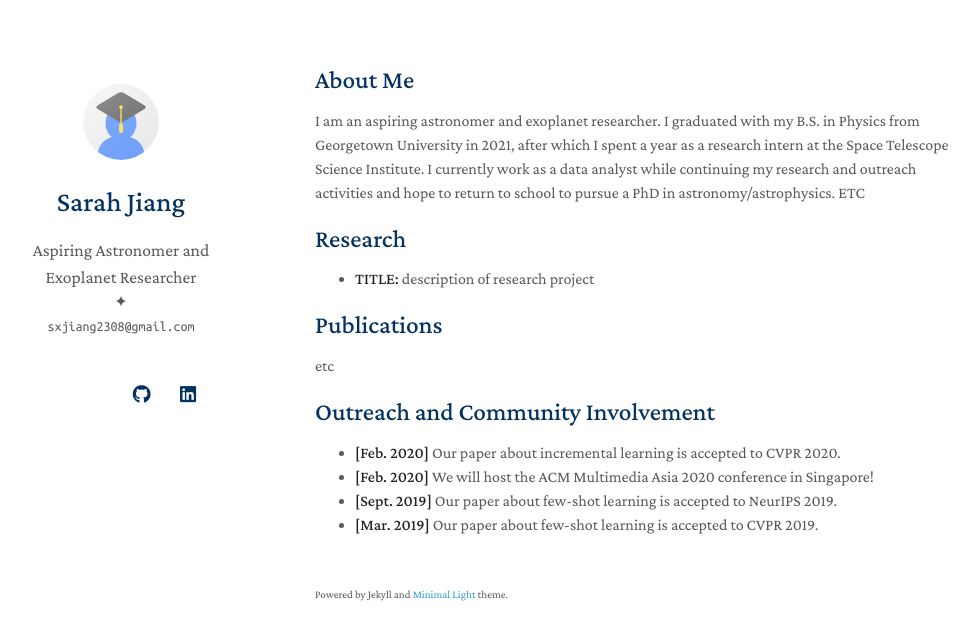
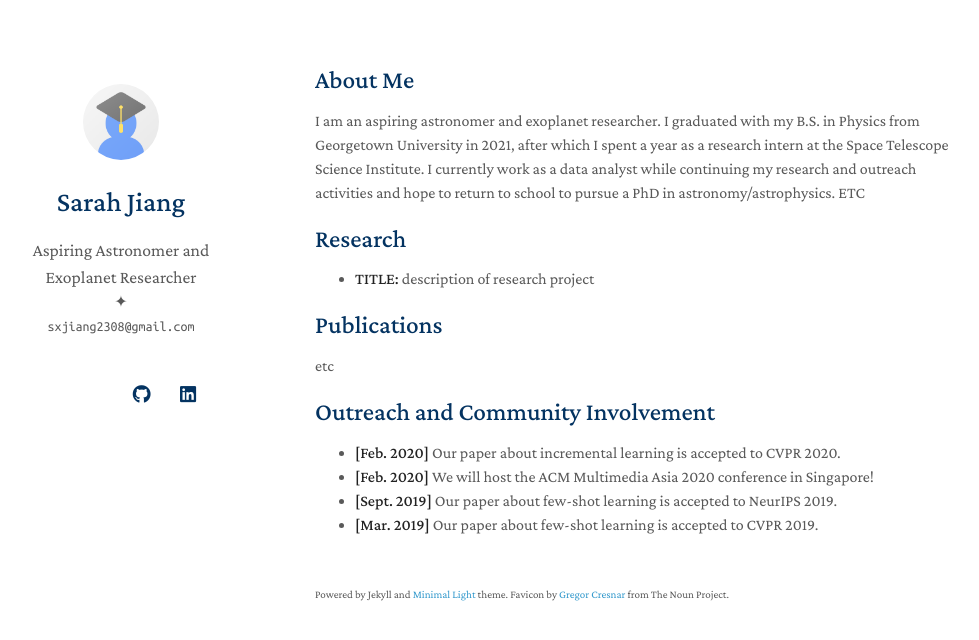
Before and after one commit to sarahxj/sarahxj.github.io, a Jekyll site: the page built from index.md, in a window 1280 px wide. Shown: the top 640 px of the page, without its empty margins (155-1134 px from the left). Built offline with Jekyll 4.4.1, drawn with Linux system fonts in a browser that asks for light colours; nearby versions of some CDN libraries; a style sheet for code colours, icons or effects is not loaded; our own code applies the rules of GitHub Pages for plain Markdown files.

Commit message:
Update homepage.html

```diff
--- a/_layouts/homepage.html
+++ b/_layouts/homepage.html
@@ -100,7 +100,7 @@
       <br>
 
       {% if site.enable_footnote %}
-      <p><small>Powered by Jekyll and <a href="https://github.com/yaoyao-liu/minimal-light" target="_blank" rel="noopener">Minimal Light</a> theme.</small></p>
+      <p><small>Powered by Jekyll and <a href="https://github.com/yaoyao-liu/minimal-light" target="_blank" rel="noopener">Minimal Light</a> theme. Favicon by <a href="https://thenounproject.com/icon/space-3549115/">Gregor Cresnar</a> from The Noun Project.</small></p>
       {% endif %}
 
       </section>
```
